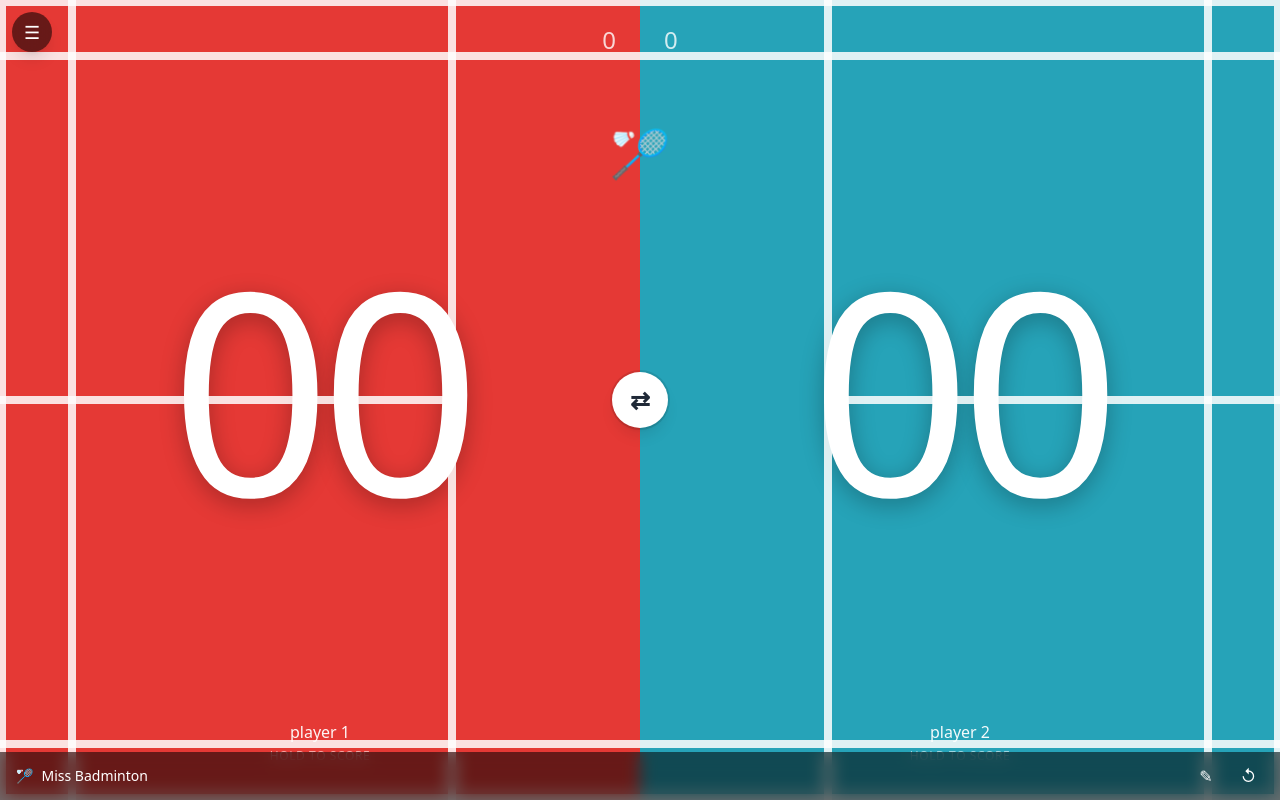
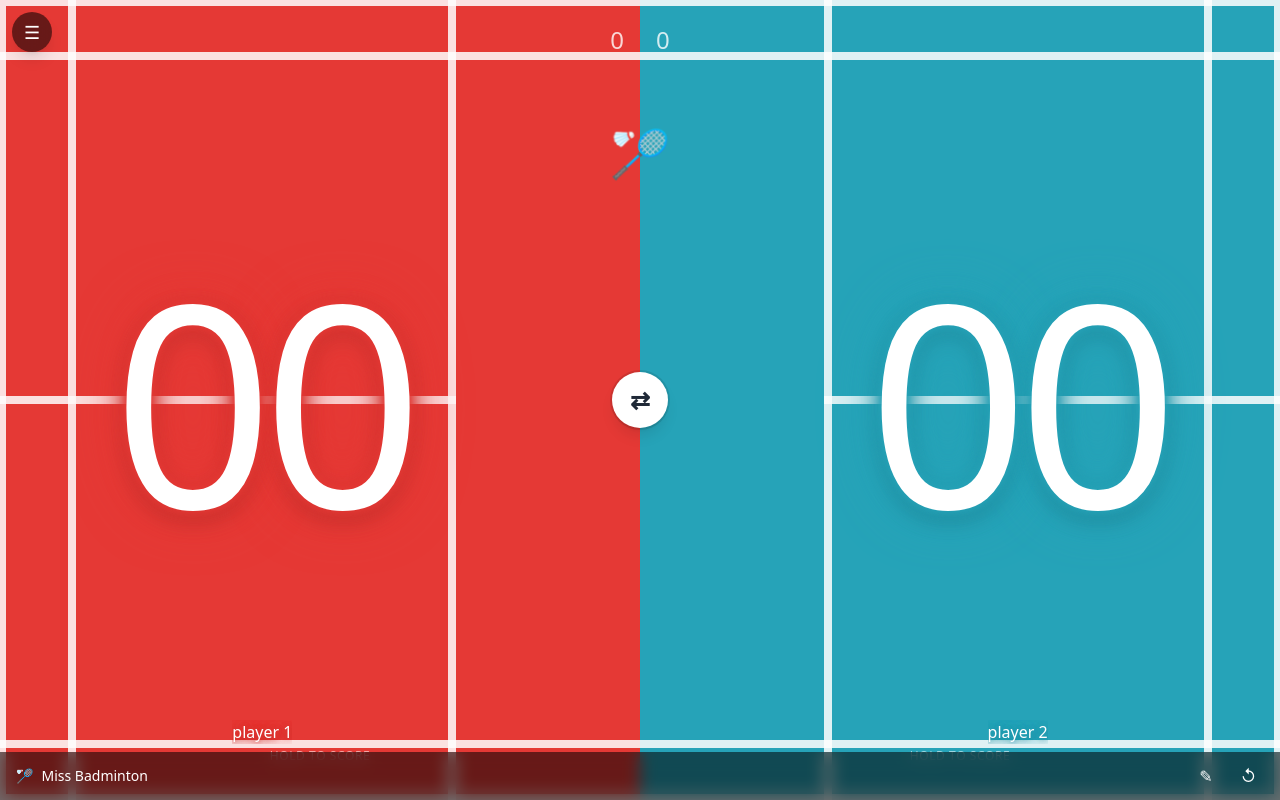
Before and after one commit to mister-guiiug/miss-badminton, a React (Vite) app: page / in a window 1280 px wide. Built offline with nearby package versions, Linux system fonts and the light colour scheme; no server answers.

Commit message:
feat(HomeView): enhance score and label display with aura effects

```diff
--- a/src/react/views/HomeView.tsx
+++ b/src/react/views/HomeView.tsx
@@ -12,6 +12,14 @@ import { useI18n } from '../../i18n/useI18n';
 
 const RIVE_SRC = `${import.meta.env.BASE_URL}rive/shuttle.riv`;
 const LONG_PRESS_MS = 320;
+
+// Center of the largest colored zone of each half-court (between the doubles
+// back service line and the short service line) expressed as a percentage of
+// the full scoreboard width — keeps the digits clear of the court markings.
+const SCORE_INSET_PCT = 20.5;
+
+const RED = '#e53935';
+const BLUE = '#26a3b8';
 
 function formatScore(value: number): string {
   return value.toString().padStart(2, '0');
@@ -98,9 +106,7 @@ export function HomeView() {
         <div className="absolute inset-0 grid grid-cols-2">
           <ScorePanel
             side="left"
-            label={player1Label}
-            score={score1}
-            background="#e53935"
+            background={RED}
             textColor="#ffffff"
             onScore={() => handleScore('team1')}
             ariaLabel={t('scoreboard.addPoint', { name: player1Label })}
@@ -108,9 +114,7 @@ export function HomeView() {
           />
           <ScorePanel
             side="right"
-            label={player2Label}
-            score={score2}
-            background="#26a3b8"
+            background={BLUE}
             textColor="#ffffff"
             onScore={() => handleScore('team2')}
             ariaLabel={t('scoreboard.addPoint', { name: player2Label })}
@@ -119,6 +123,16 @@ export function HomeView() {
         </div>
 
         <CourtOverlay server={server} serverScore={serverScore} />
+
+        {/* Score digits rendered above the court overlay with a coloured aura
+            so the white lines stay legible without crossing the numbers. */}
+        <ScoreDisplay side="left" score={score1} background={RED} />
+        <ScoreDisplay side="right" score={score2} background={BLUE} />
+
+        {/* Player labels also centred on the wide service-court zone, with the
+            same aura so the bottom court line stays legible. */}
+        <LabelDisplay side="left" label={player1Label} background={RED} />
+        <LabelDisplay side="right" label={player2Label} background={BLUE} />
 
         <div
           className="pointer-events-none absolute left-1/2 z-10 -translate-x-1/2"
@@ -185,8 +199,6 @@ export function HomeView() {
 
 interface ScorePanelProps {
   side: 'left' | 'right';
-  label: string;
-  score: number;
   background: string;
   textColor: string;
   ariaLabel: string;
@@ -196,8 +208,6 @@ interface ScorePanelProps {
 
 function ScorePanel({
   side,
-  label,
-  score,
   background,
   textColor,
   ariaLabel,
@@ -209,31 +219,16 @@ function ScorePanel({
     <button
       type="button"
       aria-label={ariaLabel}
-      className="relative flex h-full w-full select-none flex-col justify-between px-4 pb-12 pt-4 text-left transition-[filter] duration-150 active:brightness-90 sm:px-6 sm:pb-14 sm:pt-6"
+      className="relative h-full w-full select-none text-left transition-[filter] duration-150 active:brightness-90"
       style={{ background, color: textColor, touchAction: 'manipulation' }}
       {...handlers}
     >
       <span
-        className={`text-xl font-light opacity-80 sm:text-2xl ${
-          side === 'left' ? 'self-end' : 'self-start'
-        }`}
         aria-hidden
+        className="pointer-events-none absolute top-4 text-xl font-light opacity-80 sm:top-6 sm:text-2xl"
+        style={{ [side === 'left' ? 'right' : 'left']: '1rem' }}
       >
         0
-      </span>
-      <span
-        className="self-center text-center font-medium leading-none"
-        style={{
-          fontVariantNumeric: 'tabular-nums',
-          fontSize: 'clamp(5rem, 22vw, 18rem)',
-          textShadow: '0 6px 24px rgba(0,0,0,0.28)',
-          letterSpacing: '-0.04em',
-        }}
-      >
-        {formatScore(score)}
-      </span>
-      <span className="self-center text-sm font-medium opacity-95 sm:text-base">
-        {label}
       </span>
       <span
         aria-hidden
@@ -255,6 +250,72 @@ function ScorePanel({
   );
 }
 
+interface ScoreDisplayProps {
+  side: 'left' | 'right';
+  score: number;
+  background: string;
+}
+
+function ScoreDisplay({ side, score, background }: ScoreDisplayProps) {
+  // Layered text-shadows in the panel colour wash out the court markings
+  // immediately around the digits — the "aura" that keeps numbers legible.
+  const aura = [
+    `0 0 6px ${background}`,
+    `0 0 14px ${background}`,
+    `0 0 28px ${background}`,
+    `0 0 56px ${background}`,
+    '0 6px 22px rgba(0,0,0,0.32)',
+  ].join(', ');
+
+  return (
+    <span
+      aria-hidden
+      className="pointer-events-none absolute z-[5] select-none font-medium leading-none text-white"
+      style={{
+        top: '50%',
+        [side === 'left' ? 'left' : 'right']: `${SCORE_INSET_PCT}%`,
+        transform: `translate(${side === 'left' ? '-50%' : '50%'}, -50%)`,
+        fontVariantNumeric: 'tabular-nums',
+        fontSize: 'clamp(5rem, 22vw, 18rem)',
+        letterSpacing: '-0.04em',
+        textShadow: aura,
+      }}
+    >
+      {formatScore(score)}
+    </span>
+  );
+}
+
+interface LabelDisplayProps {
+  side: 'left' | 'right';
+  label: string;
+  background: string;
+}
+
+function LabelDisplay({ side, label, background }: LabelDisplayProps) {
+  // Same colour-aura recipe as the score, dialed down for a smaller font.
+  const aura = [
+    `0 0 4px ${background}`,
+    `0 0 10px ${background}`,
+    `0 0 22px ${background}`,
+    '0 2px 8px rgba(0,0,0,0.3)',
+  ].join(', ');
+
+  return (
+    <span
+      aria-hidden
+      className="pointer-events-none absolute bottom-12 z-[5] max-w-[40%] select-none truncate text-sm font-medium text-white sm:bottom-14 sm:text-base"
+      style={{
+        [side === 'left' ? 'left' : 'right']: `${SCORE_INSET_PCT}%`,
+        transform: `translateX(${side === 'left' ? '-50%' : '50%'})`,
+        textShadow: aura,
+      }}
+    >
+      {label}
+    </span>
+  );
+}
+
 function ShuttleFallback() {
   return (
     <div
```
